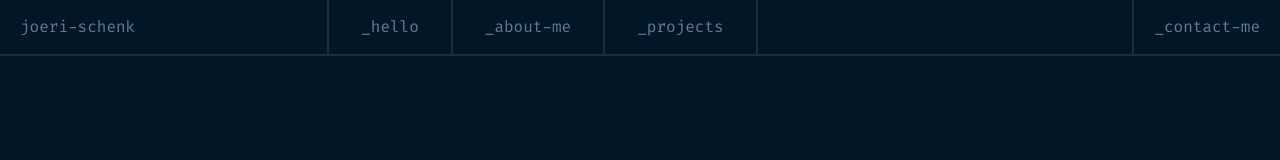
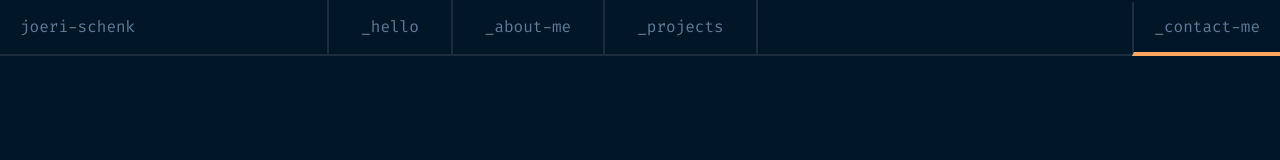
Before and after one commit to Joeri5/JoeriDev, a Next.js app: page /contact in a window 1280 px wide. Shown: the top 160 px of the page. Built offline with nearby package versions, Linux system fonts and the light colour scheme.

Commit message:
added contact active tab underline

```diff
--- a/components/menu/navbar.tsx
+++ b/components/menu/navbar.tsx
@@ -40,8 +40,10 @@ const Navbar = () => {
                     </ul>
                 </div>
             </div>
-            <div className="hidden lg:flex px-5 border-l-2 border-mirage h-full items-center">
-                <Link href="/contact" className="text-lynch">
+            <div
+                className={`hidden lg:flex px-5 border-l-2 border-mirage h-full items-center ${router.pathname === '/contact' ? "text-white border-b-4 translate-y-[2px] border-b-atomic-tangerine" : "text-lynch"}`}>
+                <Link href="/contact"
+                      className={`text-lynch`}>
                     _contact-me
                 </Link>
             </div>
@@ -63,7 +65,8 @@ const Navbar = () => {
                     <ul className="w-full">
                         {navbarData.map((item, index) => (
                             <li key={index} className="w-full border-b-2 border-mirage py-4">
-                                <Link href={item.href} className="px-5 text-white">
+                                <Link href={item.href}
+                                      className={`px-5 text-white`}>
                                     {item.title}
                                 </Link>
                             </li>
```
